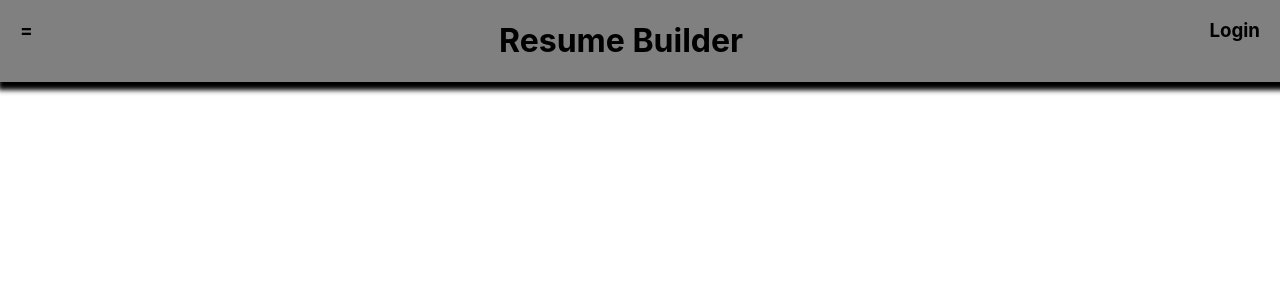
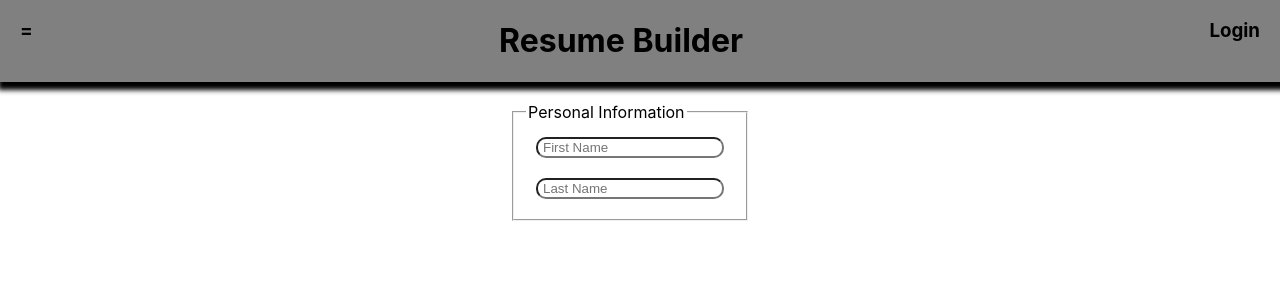
Before and after one commit to Bernard-Calma/resume-builder, a React (Create React App) app: page /personalInfo in a window 1280 px wide. Shown: the top 300 px of the page. Built offline with nearby package versions, Linux system fonts and the light colour scheme.

Commit message:
PersonalInfo route created

```diff
--- a/src/App.css
+++ b/src/App.css
@@ -36,3 +36,11 @@
     transform: rotate(360deg);
   }
 }
+
+
+/* FieldSet */
+form > fieldset > div > input {
+  margin: 10px;
+  border-radius: 10px;
+  padding-left: 5px;
+}
--- a/src/App.js
+++ b/src/App.js
@@ -3,12 +3,14 @@ import './App.css';
 import Header from './containers/Header';
 
 import LandingPage from './containers/LandingPage'
+import PersonalInfo from './containers/PersonalInfo';
 
 const App = () => {
   return(<div>
     <Header/>
     <Routes>
       <Route path='/' element = {<LandingPage />}/>
+      <Route path='personalInfo' element = {<PersonalInfo />} />
     </Routes>
   </div>)
 }
--- a/src/containers/Header.jsx
+++ b/src/containers/Header.jsx
@@ -21,6 +21,6 @@ const Styles = {
         marginBottom: 20,
         alignText: "center",
         backgroundColor: "gray",
-        boxShadow: "3px 3px 5px 5px "
+        boxShadow: "3px 3px 5px 5px",
     }
 }
--- a/src/containers/LandingPage.jsx
+++ b/src/containers/LandingPage.jsx
@@ -1,9 +1,19 @@
+import { NavLink } from "react-router-dom"
+
 const LandingPage = () => {
     return(
-        <div>
-            Landing Page
+        <div style={Styles.container}>
+            <NavLink to = "personalInfo">Start Building</NavLink>
         </div>
     )
 }
 
 export default LandingPage
+
+const Styles = {
+    container: {
+        display: "flex",
+        justifyContent: "center",
+        paddingRight: 20
+    }
+}
--- /dev/null
+++ b/src/containers/PersonalInfo.jsx
@@ -0,0 +1,33 @@
+const PersonalInfo = () => {
+    return(
+        <div style={Styles.container}>
+            <form>
+                <fieldset>
+                    <legend>Personal Information</legend>
+                    <div style = {Styles.fieldSet}>
+                        <input type="text" name="firstName" placeholder="First Name"/>
+                        <input type="text" name="lastName" placeholder="Last Name"/>
+                    </div>
+
+
+                </fieldset>
+
+            </form>
+        </div>
+    )
+}
+
+export default PersonalInfo
+
+const Styles = {
+    container: {
+        display: "flex",
+        flexDirection: "column",
+        alignItems: "center",
+        paddingRight: 20,
+    },
+    fieldSet: {
+        display: "flex",
+        flexDirection: "column"
+    }
+}
```
